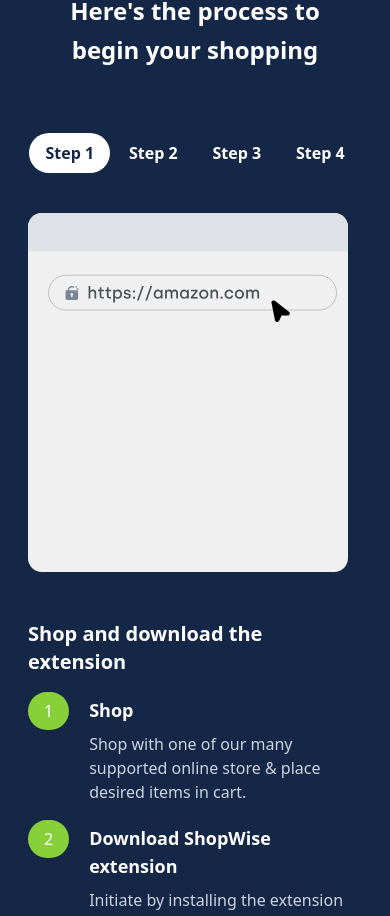
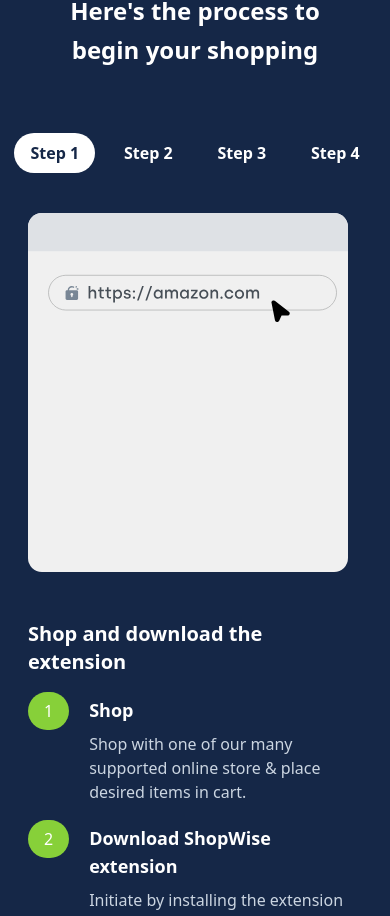
Before and after one commit to Earthfill/ShopWise, a React (Vite) app: page / in a window 390 px wide. Shown: the part 953-1869 px from the top of the page. Built offline with nearby package versions, Linux system fonts and the light colour scheme.

Commit message:
final commit

```diff
--- a/src/components/FirstSection.jsx
+++ b/src/components/FirstSection.jsx
@@ -16,7 +16,7 @@ const FirstSection = () => {
     <section data-theme="luxury" className="bg-secondary text-white pb-10">
       <div className="align-element">
         <div className="text-center text-2xl mx-10 leading-relaxed md:text-3xl md:mx-0 font-bold py-16">Here's the process to begin your shopping</div>
-        <div className="grid grid-cols-4 justify-items-center md:mx-40 lg:mx-80 pb-5">
+        <div className="grid grid-cols-4 justify-items-center -mx-5 md:mx-40 lg:mx-80 pb-5">
           <button
             className={`font-semibold ${activeTab === 1 ? "bg-white text-secondary button-style" : "hover:bg-slate-700 hover:button-style"}`}
             onClick={() => handleTabClick(1)}
```
